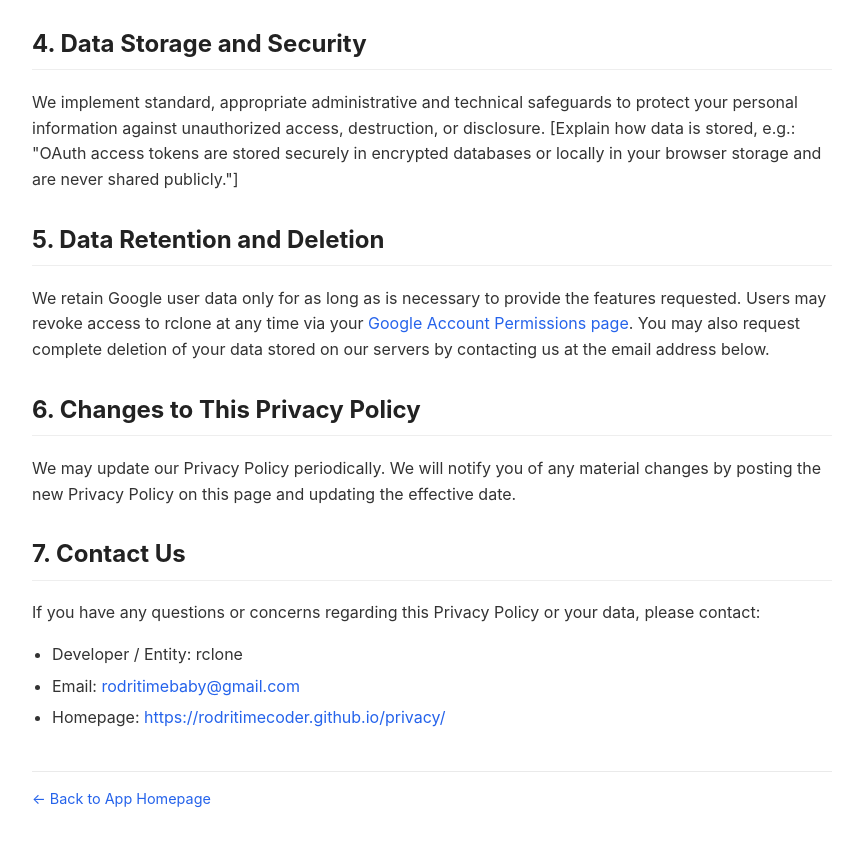
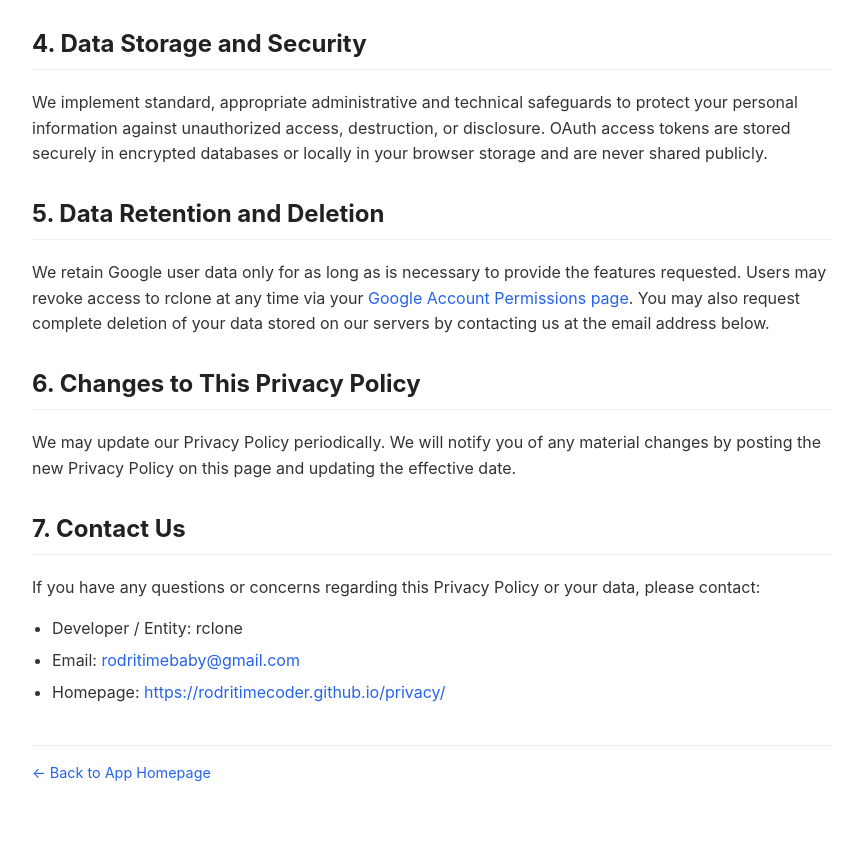
Before and after one commit to rodritimecoder/privacy, a plain HTML site: page privacy.html in a window 1280 px wide. Shown: the part 1213-2059 px from the top of the page, without its empty margins (208-1071 px from the left). After the commit the page ends 2037 px from the top, so only its background shows below. Drawn offline with Linux system fonts and the light colour scheme.

Commit message:
Update privacy.html

```diff
--- a/privacy.html
+++ b/privacy.html
@@ -51,7 +51,7 @@
   </div>
 
   <h2>4. Data Storage and Security</h2>
-  <p>We implement standard, appropriate administrative and technical safeguards to protect your personal information against unauthorized access, destruction, or disclosure. [Explain how data is stored, e.g.: "OAuth access tokens are stored securely in encrypted databases or locally in your browser storage and are never shared publicly."]</p>
+  <p>We implement standard, appropriate administrative and technical safeguards to protect your personal information against unauthorized access, destruction, or disclosure. OAuth access tokens are stored securely in encrypted databases or locally in your browser storage and are never shared publicly.</p>
 
   <h2>5. Data Retention and Deletion</h2>
   <p>We retain Google user data only for as long as is necessary to provide the features requested. Users may revoke access to rclone at any time via your <a href="https://myaccount.google.com/permissions" target="_blank" rel="noopener">Google Account Permissions page</a>. You may also request complete deletion of your data stored on our servers by contacting us at the email address below.</p>
```
